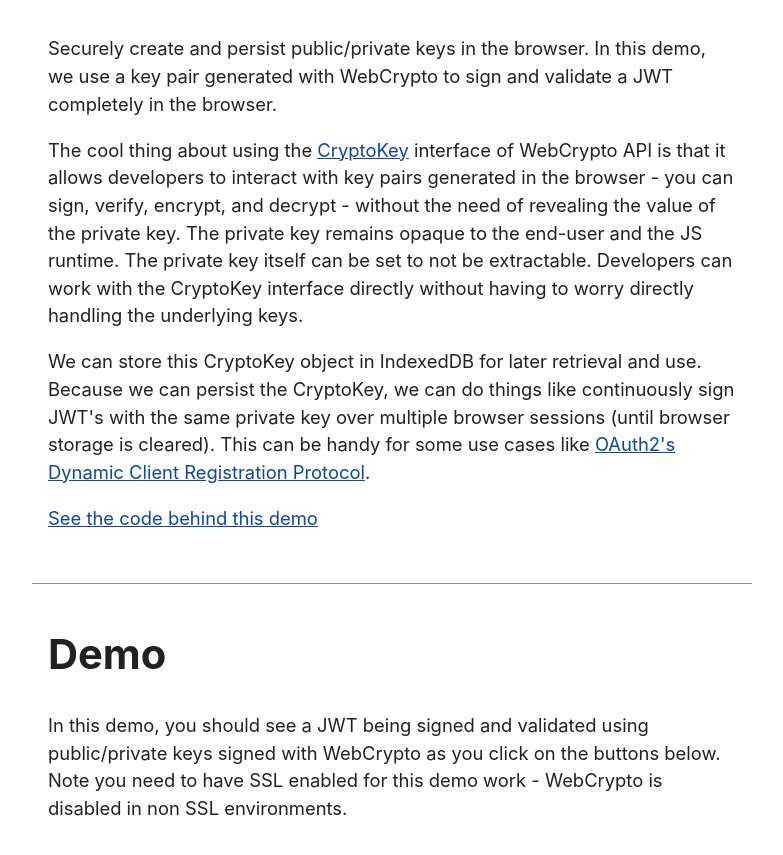
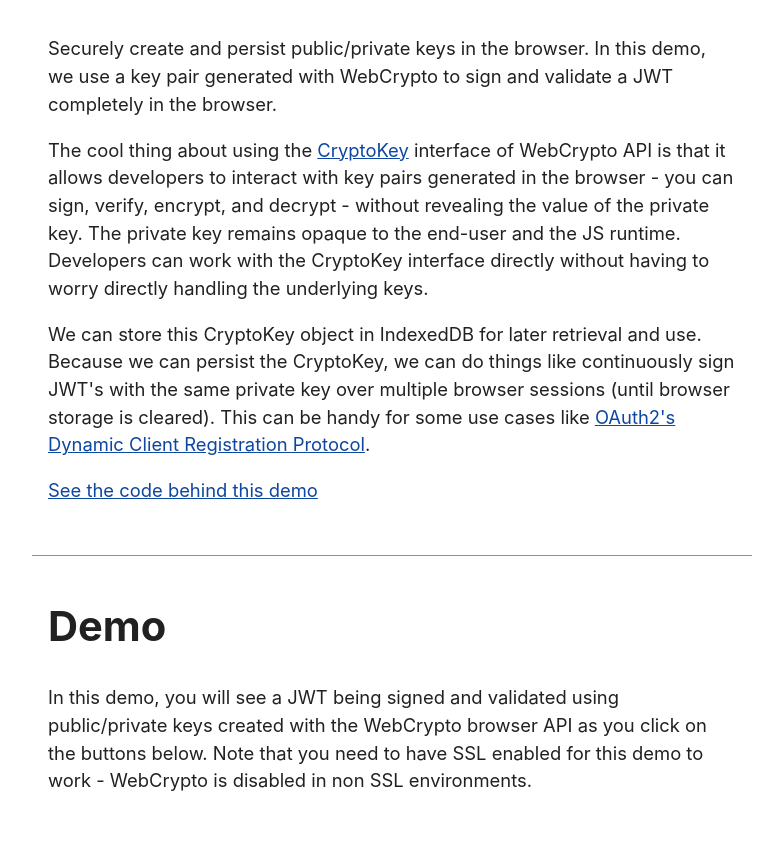
Before and after one commit to cfu288/web-crypto-indexed-db, a plain HTML site: page index.html in a window 1280 px wide. Shown: the part 113-968 px from the top of the page, without its empty margins (248-1031 px from the left). Drawn offline with Linux system fonts and the light colour scheme.

Commit message:
deploy: 145d229b345e96cc893222f2bca757a9bcd733c9

```diff
--- a/index.html
+++ b/index.html
@@ -23,9 +23,8 @@
         >
         interface of WebCrypto API is that it allows developers to interact with
         key pairs generated in the browser - you can sign, verify, encrypt, and
-        decrypt - without the need of revealing the value of the private key.
-        The private key remains opaque to the end-user and the JS runtime. The
-        private key itself can be set to not be extractable. Developers can work
+        decrypt - without revealing the value of the private key.
+        The private key remains opaque to the end-user and the JS runtime. Developers can work
         with the CryptoKey interface directly without having to worry directly
         handling the underlying keys.
       </p>
@@ -49,9 +48,9 @@
     <section>
       <h2>Demo</h2>
       <p>
-        In this demo, you should see a JWT being signed and validated using
-        public/private keys signed with WebCrypto as you click on the buttons
-        below. Note you need to have SSL enabled for this demo work - WebCrypto
+        In this demo, you will see a JWT being signed and validated using
+        public/private keys created with the WebCrypto browser API as you click on the buttons
+        below. Note that you need to have SSL enabled for this demo to work - WebCrypto
         is disabled in non SSL environments.
       </p>
       <br />
```
